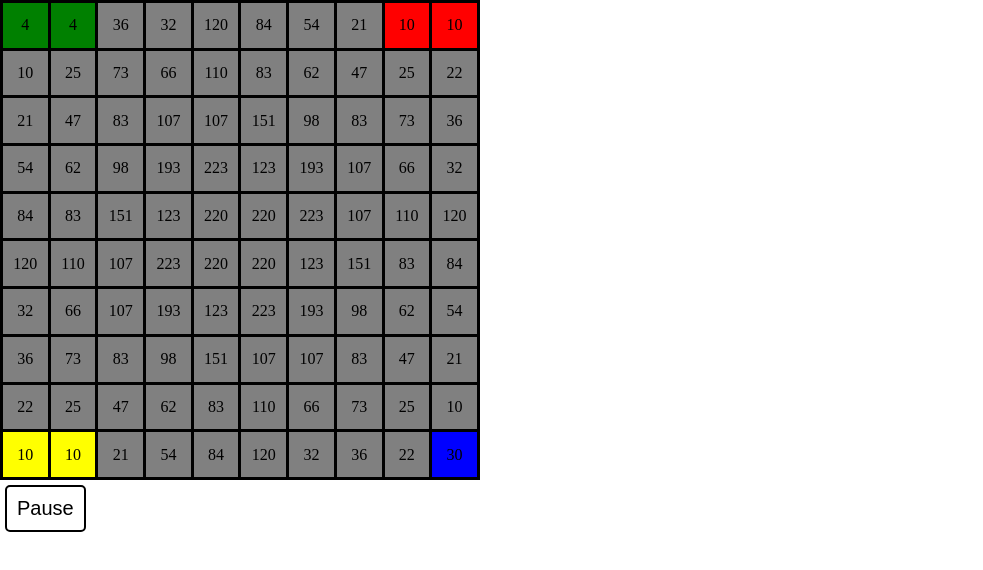
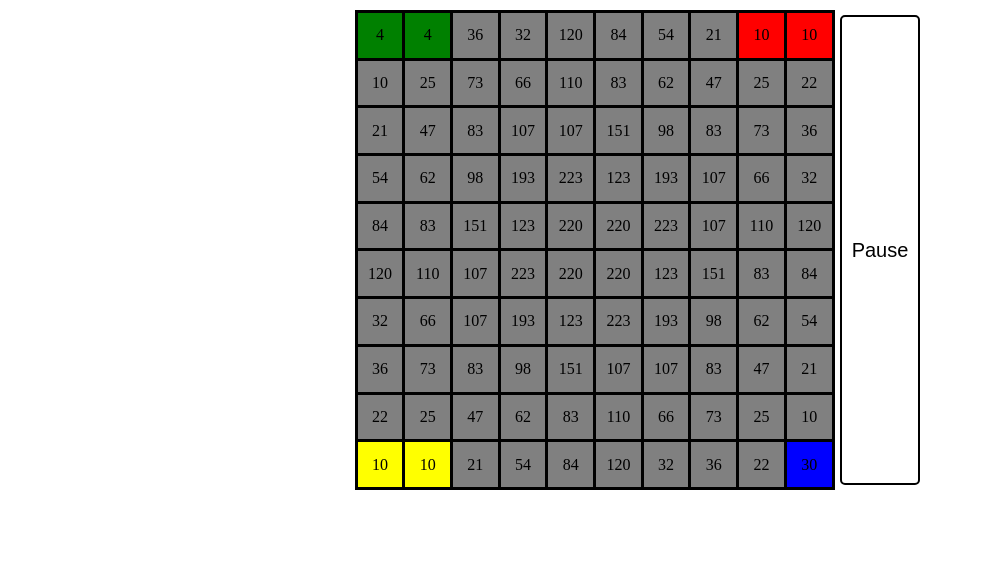
Before and after one commit to hornickjohn/territory, a plain HTML site: page singleplayer.html in a window 1280 px wide. Both pictures are taken after a click on the button "Start". Shown: the whole page, without its empty margins (0-983 px from the left). Drawn offline with Linux system fonts and the light colour scheme.

Commit message:
Formatting and tweaks.

```diff
--- a/singleplayer.html
+++ b/singleplayer.html
@@ -17,6 +17,7 @@
         <div id="gamearea">
 
         </div>
+        <br>
 
         <!-- Form to select options and start a new game -->
         <form id="gameoptions">
@@ -63,12 +64,13 @@
             <label for='symmetrycheckbox'>Symmetrical Neutral Spawns</label>
             <input type='checkbox' id='symmetrycheckbox' name='symmetry' checked />
             <br>
-            <div class="centercontent"><button>Start</button></div>
+            <div class="centercontent"><Button>Start</Button></div>
+            <!-- <div class="centercontent"><input type="submit" value="Start" /></div> -->
         </form>
 
         <!-- Buttons -->
         <button id="pausebutton" onclick="TogglePause()" style="display:none;">Pause</button>
-        <button id="newgamebutton" onclick="document.querySelector('#gamearea').innerHTML = ''; document.querySelector('#gameoptions').style.display = 'inherit'; this.style.display='none';" style="display:none;">New Game</button>
+        <button id="newgamebutton" onclick="document.querySelector('#gamearea').innerHTML = ''; document.querySelector('#gameoptions').style.display = 'initial'; this.style.display='none';" style="display:none;">New Game</button>
     </main>
     <footer>
 
--- a/src/css/game.css
+++ b/src/css/game.css
@@ -1,16 +1,23 @@
 :root {
-    --maxwidth:480px;
+    --size:480px;
     --player1color:blue;
     --player2color:red;
     --player3color:green;
     --player4color:yellow;
 }
 
+main {
+    display:flex;
+    flex-wrap:wrap;
+    justify-content:center;
+    padding-top:10px;
+}
 #gamearea table {
-    width:var(--maxwidth);
-    height:var(--maxwidth);
+    width:var(--size);
+    height:var(--size);
     border-collapse:collapse;
     table-layout:fixed;
+    /* margin:0 5000px; */
 }
 #gamearea td {
     border:3px solid black;
--- a/src/scripts/spcreate.js
+++ b/src/scripts/spcreate.js
@@ -116,7 +116,7 @@ let startingUnits = 30;
 let initialSpawnRanges = [{min:10,max:40},{min:20,max:50},{min:30,max:80},{min:50,max:125},{min:75,max:150},{min:100,max:250}]; //longest range is theoretically d-2 for d is even, d-1 for d is odd
 let symmetry = true;
 
-let spawnRanges = initialSpawnRanges.map(val => val);
+let spawnRanges;
 
 function InitializeStartingCells() {
     startingCells = relativeStartingCells.map(relativePosition => {
@@ -466,7 +466,6 @@ function GameStartFormSubmit(e) {
     startingUnits = Number(e.target.elements.startingunits.value);
     symmetry = e.target.elements.symmetry.checked;
 
-    spawnRanges = initialSpawnRanges.map(val => val);
     let mult = 1.0;
     switch(e.target.spawnheaviness.value) {
         case 'vl':
@@ -484,9 +483,8 @@ function GameStartFormSubmit(e) {
         default:
             break;
     }
-    spawnRanges.forEach(range => {
-        range.min = Math.floor(range.min * mult);
-        range.max = Math.floor(range.max * mult);
+    spawnRanges = initialSpawnRanges.map(val => {
+        return {min:Math.floor(val.min * mult),max:Math.floor(val.max * mult)};
     });
 
     //store settings in localstorage so they are kept for future sessions
@@ -601,5 +599,6 @@ function LoadSettings() {
     }
 }
 
+//run at page load
 document.querySelector('#gameoptions').onsubmit = GameStartFormSubmit;
 LoadSettings();
```
